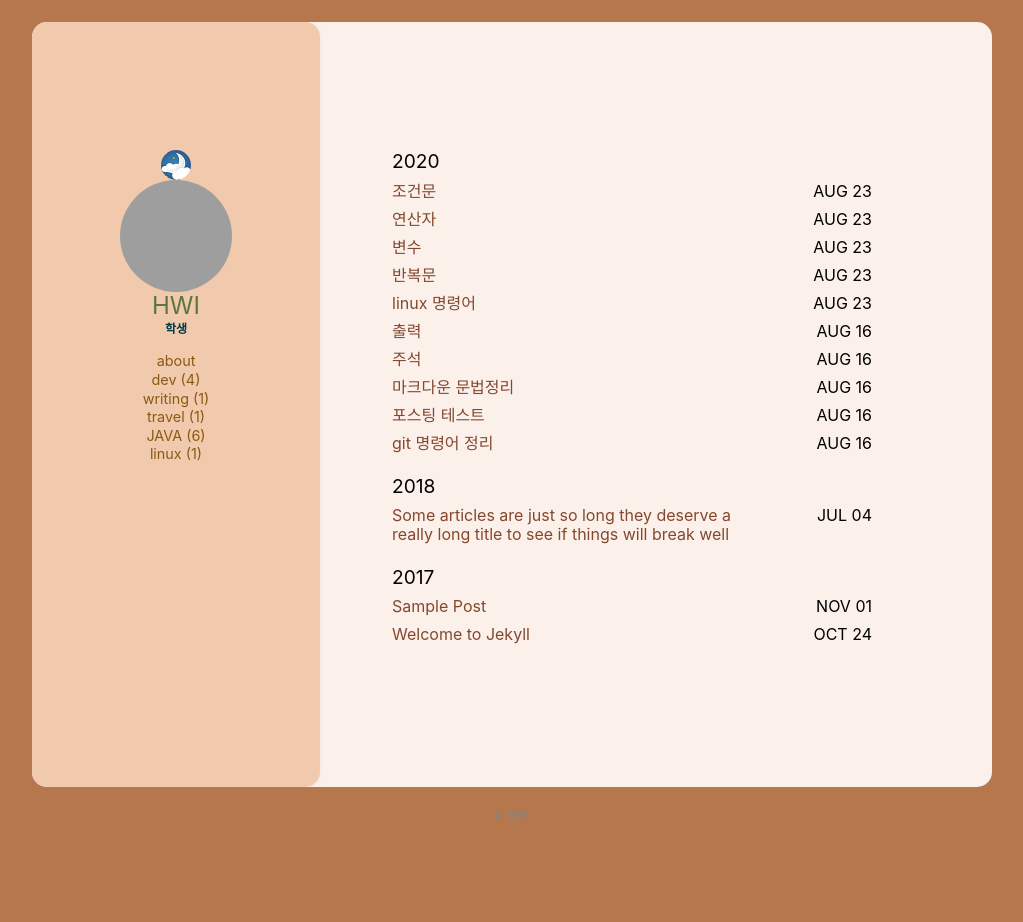
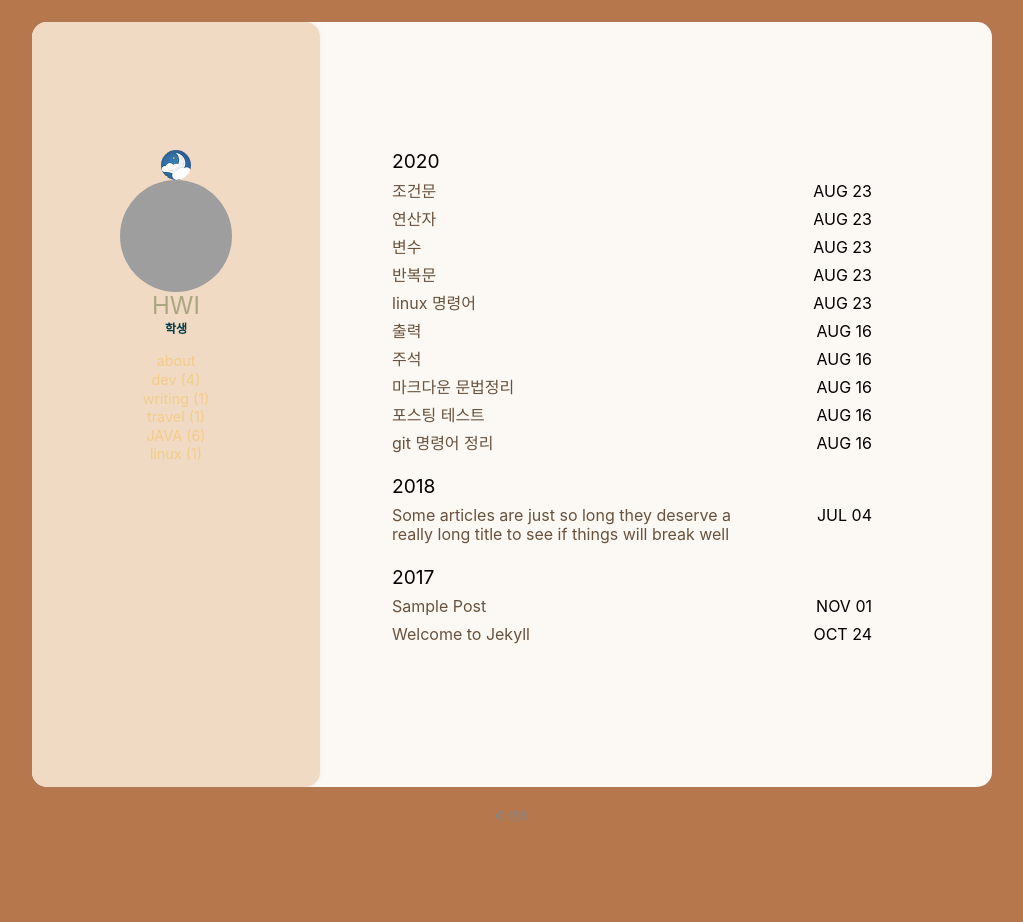
Before and after one commit to hanhwi6819/blog, a Jekyll site: the page built from index.html, in a window 1280 px wide. Shown: the whole page, without its empty margins (128-1151 px from the left). Built offline with Jekyll 4.4.1, drawn with Linux system fonts in a browser that asks for light colours; grey boxes are pictures that could not be loaded.

Commit message:
design modification

```diff
--- a/assets/css/main.scss
+++ b/assets/css/main.scss
@@ -12,15 +12,15 @@
 
 @mixin lightMode {
     --bg_color: rgb(182, 119, 77);
-    --header_bg: #f1c9ad;
-    --content_bg: rgb(252, 240, 235);
+    --header_bg: #F0DAC3;
+    --content_bg: #FCF9F4;
     --archive_font: #000;
-    --archive_title: #83482d;
-    --archive_title_hover: #a1684d;
-    --name_font: #5a7741;
+    --archive_title: #68523D;
+    --archive_title_hover: #C8A879;
+    --name_font: #AAA680;
     --job_font: #003845;
-    --nav_font: #8a5a13;
-    --nav_font_hover: #ce7b00;
+    --nav_font: #F3CC89;
+    --nav_font_hover: #9AA27B;
     --shadow_color: rgba(160, 160, 160, 0.05);
     --post_title: #003845;
     --post_date: #003845;
```
